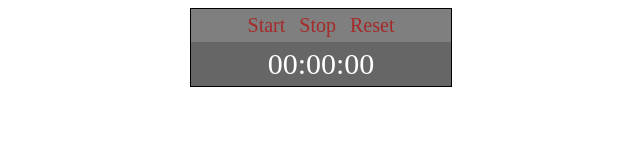
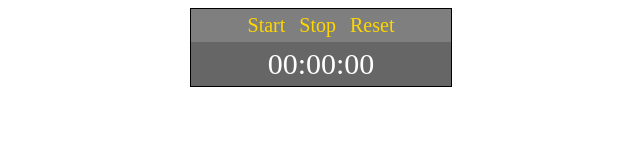
Before and after one commit to socza/stopwatch-es6, a website: page index.html in a window 1280 px wide. Shown: the whole page, without its empty margins (319-959 px from the left). Drawn offline with nearby package versions, Linux system fonts and the light colour scheme.

Commit message:
Changed color in tag <a>

```diff
--- a/styles.css
+++ b/styles.css
@@ -5,7 +5,7 @@ body {
 a {
 	padding: 5px;
 	margin: 2px;
-	color: brown;
+	color: gold;
 	text-decoration: none;
 	font-size: 20px;
 }
```
